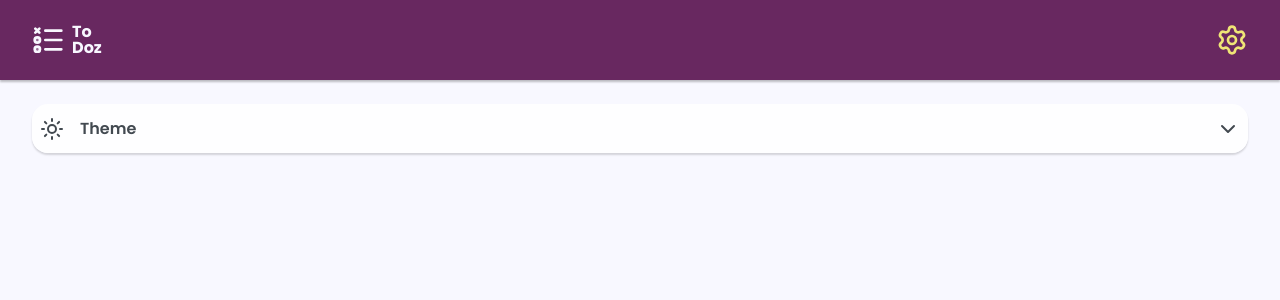
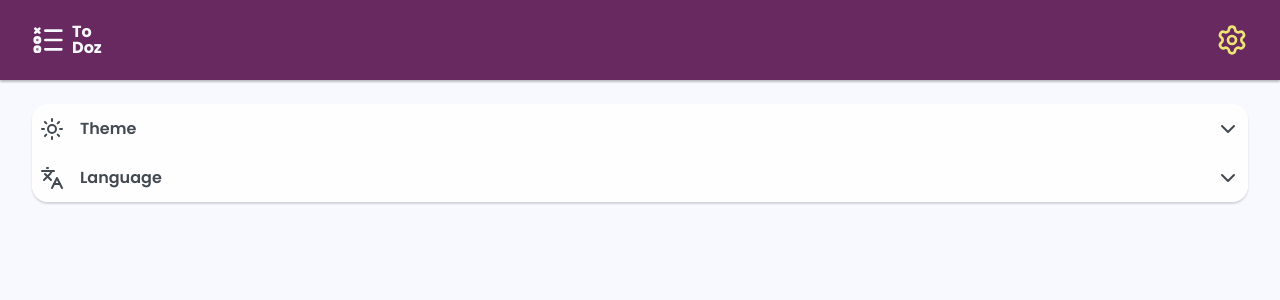
Before and after one commit to samspi-tech/todoz, a React (Vite) app: page /settings in a window 1280 px wide. Shown: the top 300 px of the page. Built offline with nearby package versions, Linux system fonts and the light colour scheme.

Commit message:
feat(settings): add language option

```diff
--- a/src/components/settingsDetails/SettingsDetails.tsx
+++ b/src/components/settingsDetails/SettingsDetails.tsx
@@ -6,6 +6,7 @@ import Modal from '@/components/modal/Modal.tsx';
 import Button from '@/components/button/Button.tsx';
 import SettingsFooter from '@/components/settingsDetails/partials/settingsFooter/SettingsFooter.tsx';
 import Theme from '@/components/settingsDetails/partials/theme/Theme.tsx';
+import Language from '@/components/settingsDetails/partials/language/Language.tsx';
 
 import styles from './SettingsDetails.module.css';
 import { useModal } from '@/hooks/useModal.ts';
@@ -35,6 +36,7 @@ const SettingsDetails = () => {
             <section className={styles.settingsContainer}>
                 <div className={styles.optionsContainer}>
                     <Theme />
+                    <Language />
                 </div>
 
                 {lists.length > 0 && (
--- /dev/null
+++ b/src/components/settingsDetails/partials/language/Language.tsx
@@ -0,0 +1,18 @@
+import { Languages } from 'lucide-react';
+
+import OptionContainer from '@/components/settingsDetails/partials/optionContainer/OptionContainer.tsx';
+
+import styles from '../theme/Theme.module.css';
+
+const Language = () => {
+    return (
+        <OptionContainer label="Language" icon={<Languages />}>
+            <ul className={styles.container}>
+                <li>English</li>
+                <li>Italian</li>
+            </ul>
+        </OptionContainer>
+    );
+};
+
+export default Language;
--- a/src/components/settingsDetails/partials/theme/Theme.module.css
+++ b/src/components/settingsDetails/partials/theme/Theme.module.css
@@ -1,4 +1,4 @@
-.themeContainer {
+.container {
     list-style: none;
     padding: 0.8rem 0;
 
--- a/src/components/settingsDetails/partials/theme/Theme.tsx
+++ b/src/components/settingsDetails/partials/theme/Theme.tsx
@@ -12,7 +12,7 @@ const Theme = () => {
 
     return (
         <OptionContainer icon={labelIcon} label="Theme">
-            <ul className={styles.themeContainer}>
+            <ul className={styles.container}>
                 <li
                     onClick={handleToggleDarkMode}
                     className={`${!isDarkMode && styles.active}`}
```
